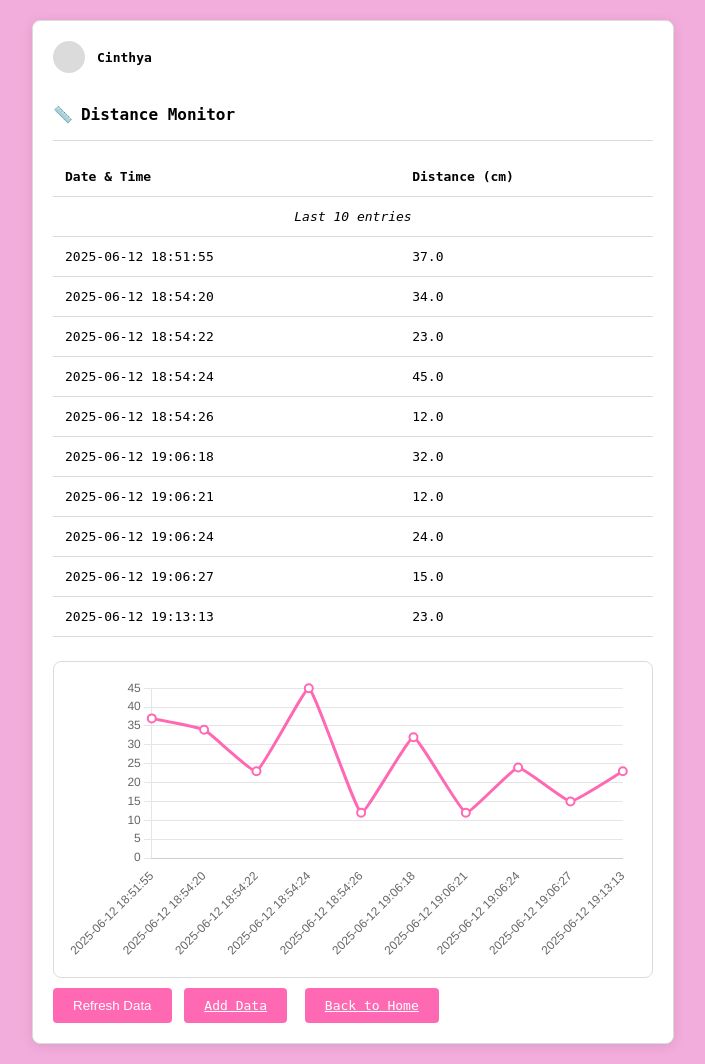
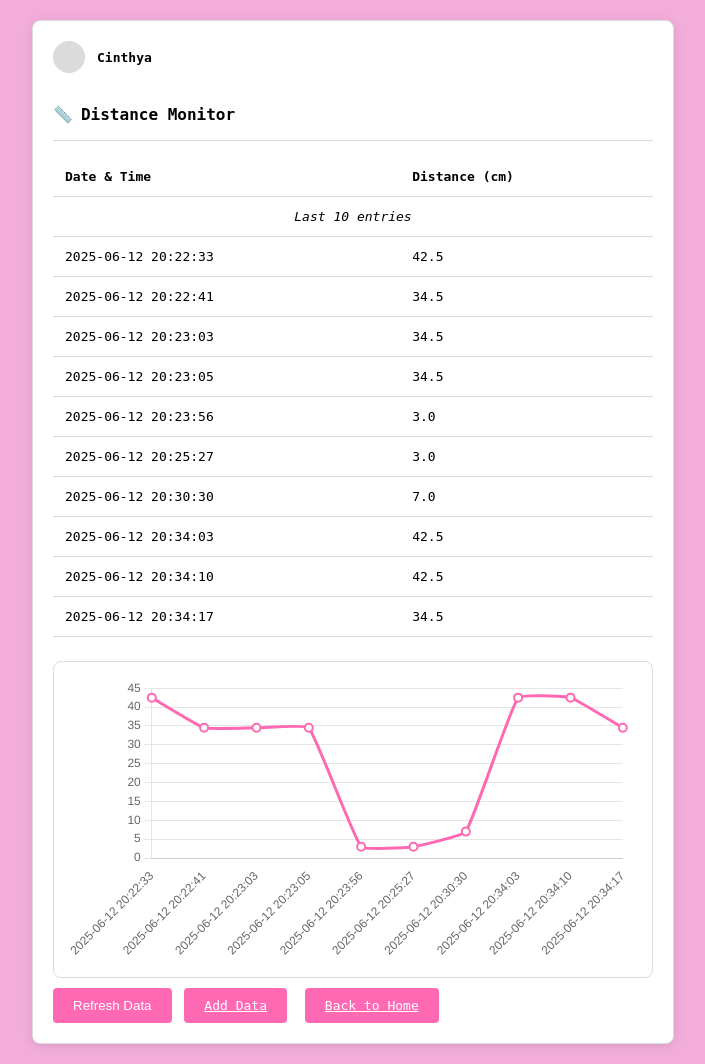
Before and after one commit to CinZuniga/embeddedSystems_FP, a Flask app: page /monitor in a window 1280 px wide. Shown: the whole page, without its empty margins (287-992 px from the left). Run offline with Flask 3, Linux system fonts and the light colour scheme.

Commit message:
Add new distance entries to data file and update main application run configuration

```diff
--- a/data.txt
+++ b/data.txt
@@ -38,3 +38,18 @@
 2025-06-12 19:06:24,24.0
 2025-06-12 19:06:27,15.0
 2025-06-12 19:13:13,23.0
+2025-06-12 19:56:05,32.0
+2025-06-12 19:56:12,33.0
+2025-06-12 19:56:18,38.0
+2025-06-12 20:18:32,42.5
+2025-06-12 20:22:27,42.5
+2025-06-12 20:22:33,42.5
+2025-06-12 20:22:41,34.5
+2025-06-12 20:23:03,34.5
+2025-06-12 20:23:05,34.5
+2025-06-12 20:23:56,3.0
+2025-06-12 20:25:27,3.0
+2025-06-12 20:30:30,7.0
+2025-06-12 20:34:03,42.5
+2025-06-12 20:34:10,42.5
+2025-06-12 20:34:17,34.5
--- a/main.py
+++ b/main.py
@@ -63,5 +63,5 @@ def data_append():
 def about_page():
     return render_template('about.html')
 
-if __name__ == '__main__':
-    app.run(host='0.0.0.0', port=5000)
+if __name__ == '_main_':
+    app.run(host='0.0.0.0', port=5000, debug=True)
```
Also changed, not shown: templates/landing.html (+0 -76 lines).
